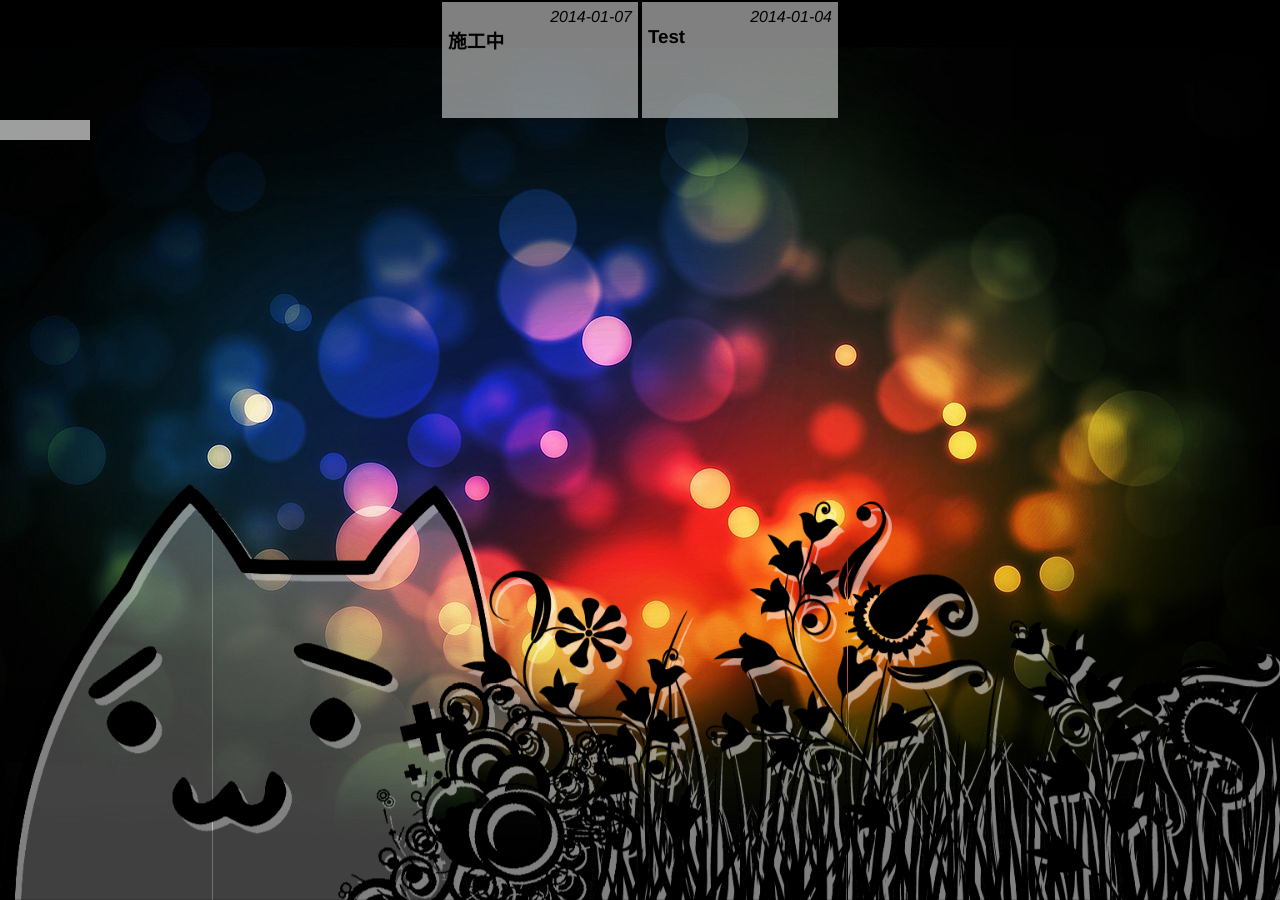
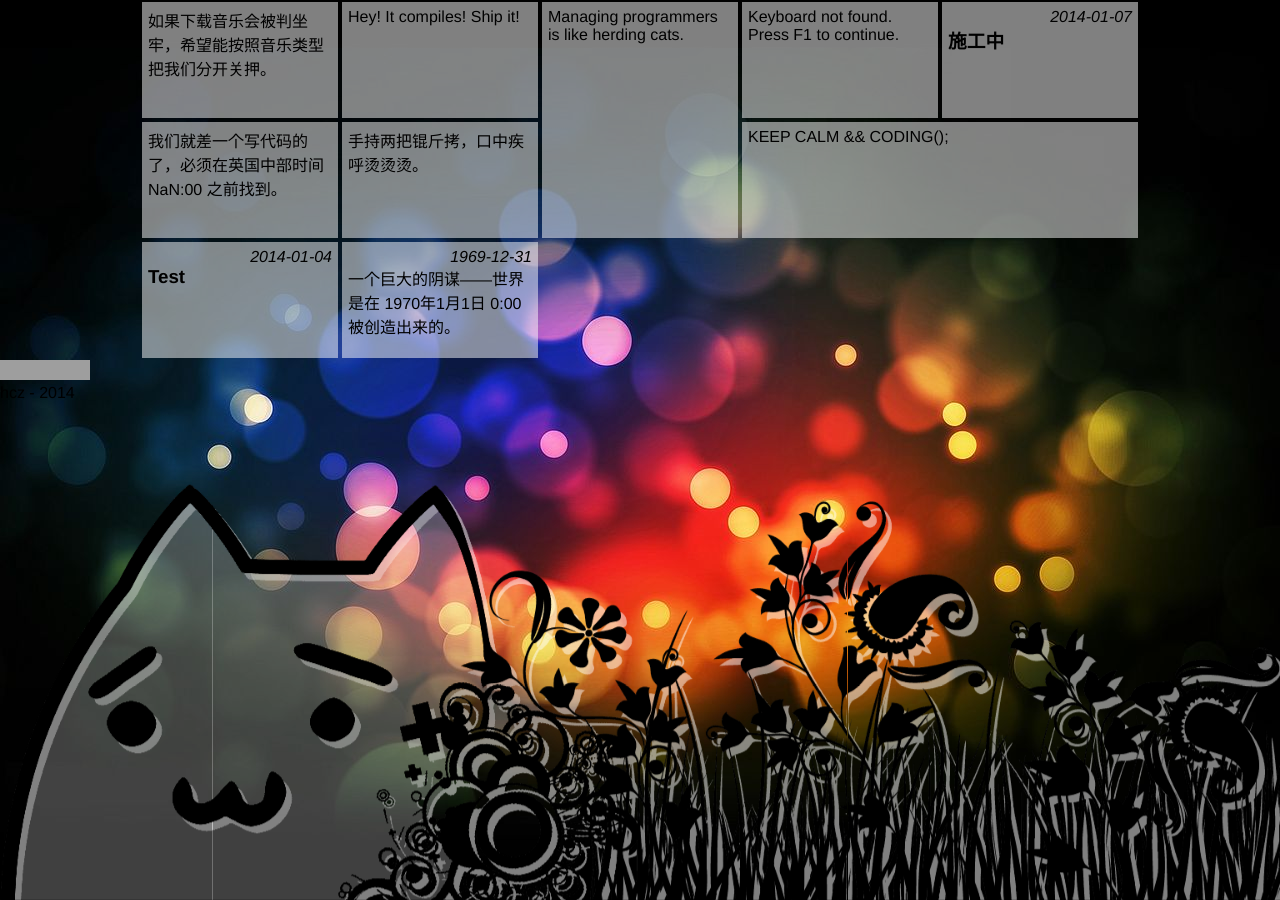
Before and after one commit to hczhcz/hczhcz.github.io, a Jekyll site: the page built from index.html, in a window 1280 px wide. Built offline with Jekyll 4.4.1, drawn with Linux system fonts in a browser that asks for light colours; part of the change alters nothing that is shown; grey boxes are pictures that could not be loaded.

Commit message:
add twothreethree

```diff
--- a/index.html
+++ b/index.html
@@ -5,4 +5,5 @@ title: hcz @ github.io
 
 <script src="/scripts/isotope.init.js"></script>
 <script src="/scripts/isotope.blog.js"></script>
+<script src="/scripts/isotope.twothreethree.js"></script>
 <script src="/scripts/isotope.github.js"></script>
--- a/scripts/isotope.init.js
+++ b/scripts/isotope.init.js
@@ -34,7 +34,7 @@ var posts = $("<div />")
             .appendTo(this);
 
         // Inner
-        if (link !== "") {
+        if (link !== "" && link !== undefined) {
             var pcdiv = $("<a />")
                 .attr("class", "postcontent")
                 .attr("href", link)
@@ -55,7 +55,7 @@ var posts = $("<div />")
         }
 
         // Items
-        if (date !== "") {
+        if (date !== "" && date !== undefined) {
             $("<p />")
                 .text(date)
                 .attr("class", "postdate")
@@ -68,7 +68,7 @@ var posts = $("<div />")
                 .appendTo(pcdiv);
         }
 
-        if (title !== "") {
+        if (title !== "" && title !== undefined) {
             $("<h3 />")
                 .text(title)
                 .attr("class", "posttitle")
--- /dev/null
+++ b/scripts/isotope.twothreethree.js
@@ -0,0 +1,17 @@
+$.ajax({
+    url: "/twothreethree.json",
+    context: $("#posts"),
+    dataType: "json",
+    success: function(result) {
+        for (var item in result) {
+            this.post(
+                result[item].date,
+                result[item].title,
+                result[item].link,
+                $("<p />")
+                    .text(result[item].text),
+                [[1, 1], [1, 1], [1, 1], [1, 2], [1, 2], [2, 1], [2, 2]]
+            );
+        }
+    }
+});
--- /dev/null
+++ b/twothreethree.json
@@ -0,0 +1,27 @@
+[
+    {
+        "text": "Keyboard not found. Press F1 to continue."
+    },
+    {
+        "text": "Managing programmers is like herding cats."
+    },
+    {
+        "text": "KEEP CALM && CODING();"
+    },
+    {
+        "text": "Hey! It compiles! Ship it!"
+    },
+    {
+        "date": "1969-12-31",
+        "text": "一个巨大的阴谋——世界是在 1970年1月1日 0:00 被创造出来的。"
+    },
+    {
+        "text": "手持两把锟斤拷，口中疾呼烫烫烫。"
+    },
+    {
+        "text": "如果下载音乐会被判坐牢，希望能按照音乐类型把我们分开关押。"
+    },
+    {
+        "text": "我们就差一个写代码的了，必须在英国中部时间 NaN:00 之前找到。"
+    }
+]
```
